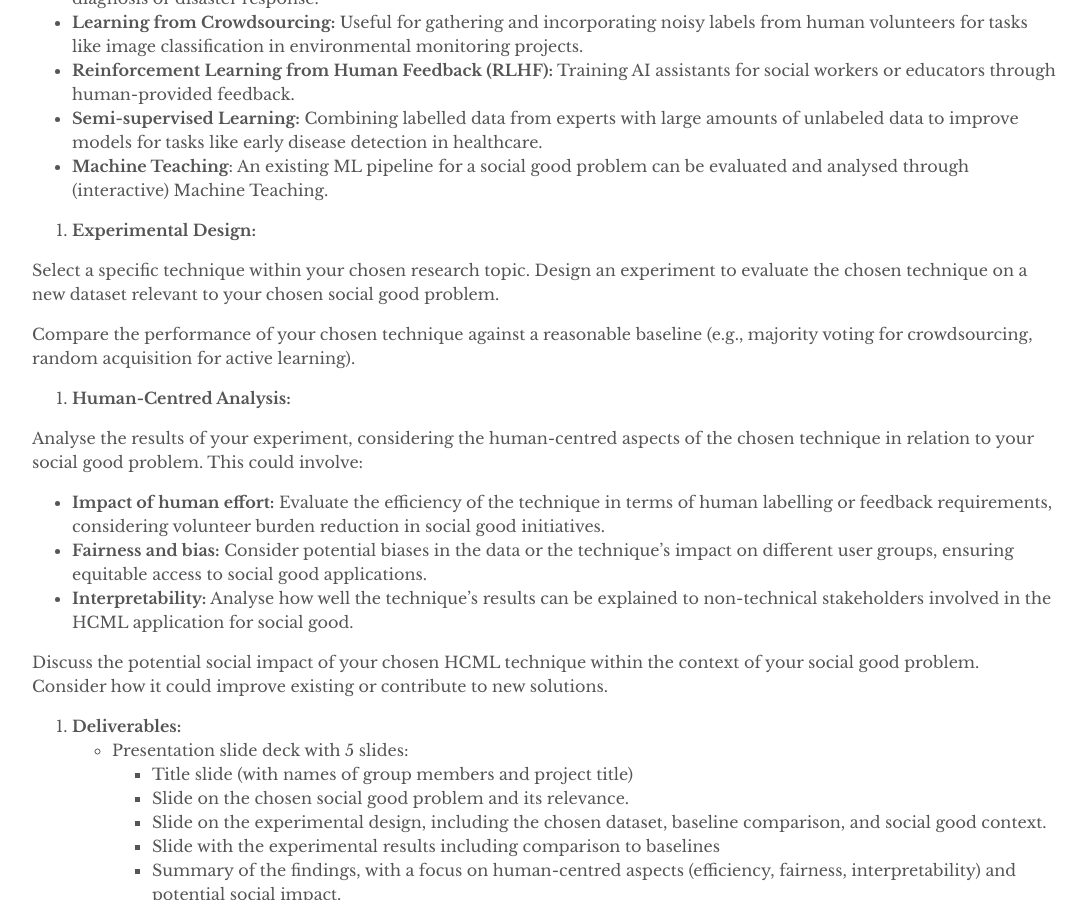
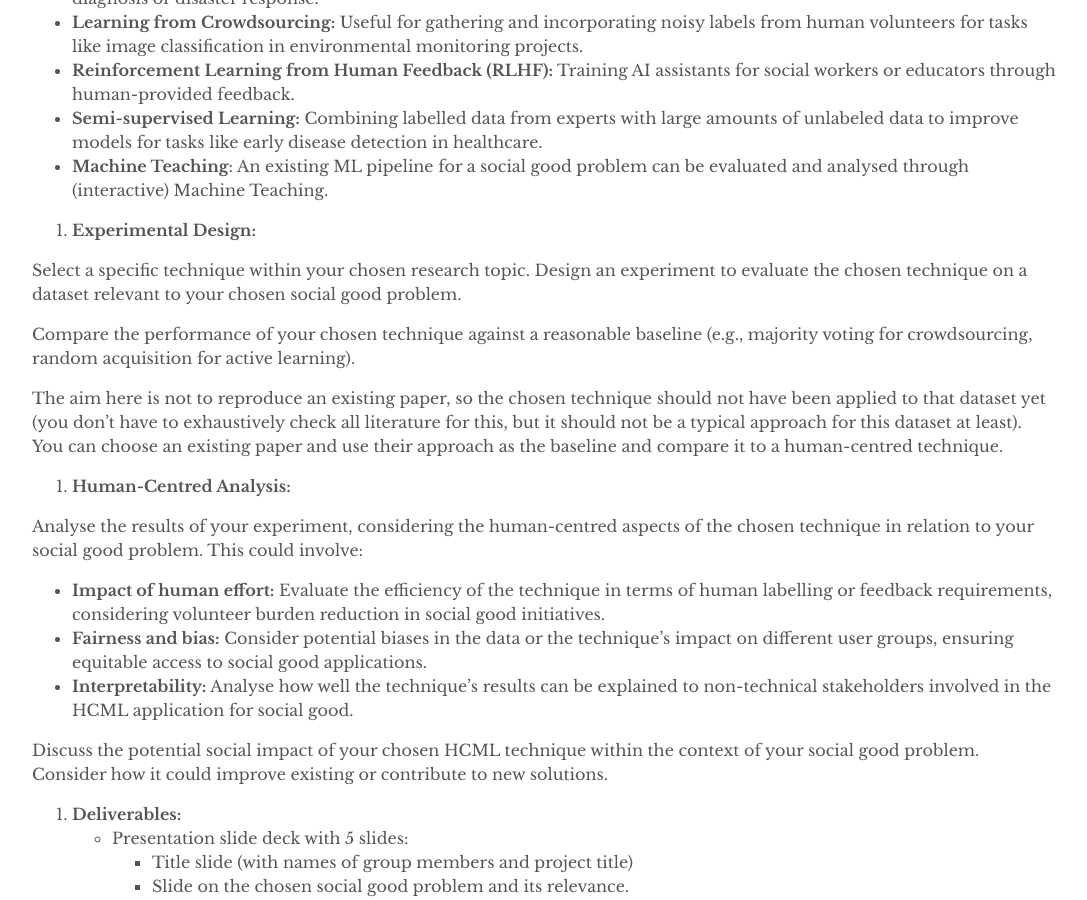
Before and after one commit to amsterdam-hcml/amsterdam-hcml.github.io, a Jekyll site: the page built from _pages/project.md, in a window 1280 px wide and 900 px high, scrolled down 643 px. Shown: the whole window, without its empty margins (96-1183 px from the left). Built offline with Jekyll 4.4.1, drawn with Linux system fonts in a browser that asks for light colours.

Commit message:
clarify project description

```diff
--- a/_includes/project.md
+++ b/_includes/project.md
@@ -26,9 +26,11 @@ Choose a research topic related to HCML, aligning it with your chosen social goo
 
 3. **Experimental Design:**
 
-Select a specific technique within your chosen research topic. Design an experiment to evaluate the chosen technique on a new dataset relevant to your chosen social good problem.
+Select a specific technique within your chosen research topic. Design an experiment to evaluate the chosen technique on a dataset relevant to your chosen social good problem.
 
 Compare the performance of your chosen technique against a reasonable baseline (e.g., majority voting for crowdsourcing, random acquisition for active learning).
+
+The aim here is not to reproduce an existing paper, so the chosen technique should not have been applied to that dataset yet (you don't have to exhaustively check all literature for this, but it should not be a typical approach for this dataset at least). You can choose an existing paper and use their approach as the baseline and compare it to a human-centred technique.
 
 4. **Human-Centred Analysis:**
 
```
